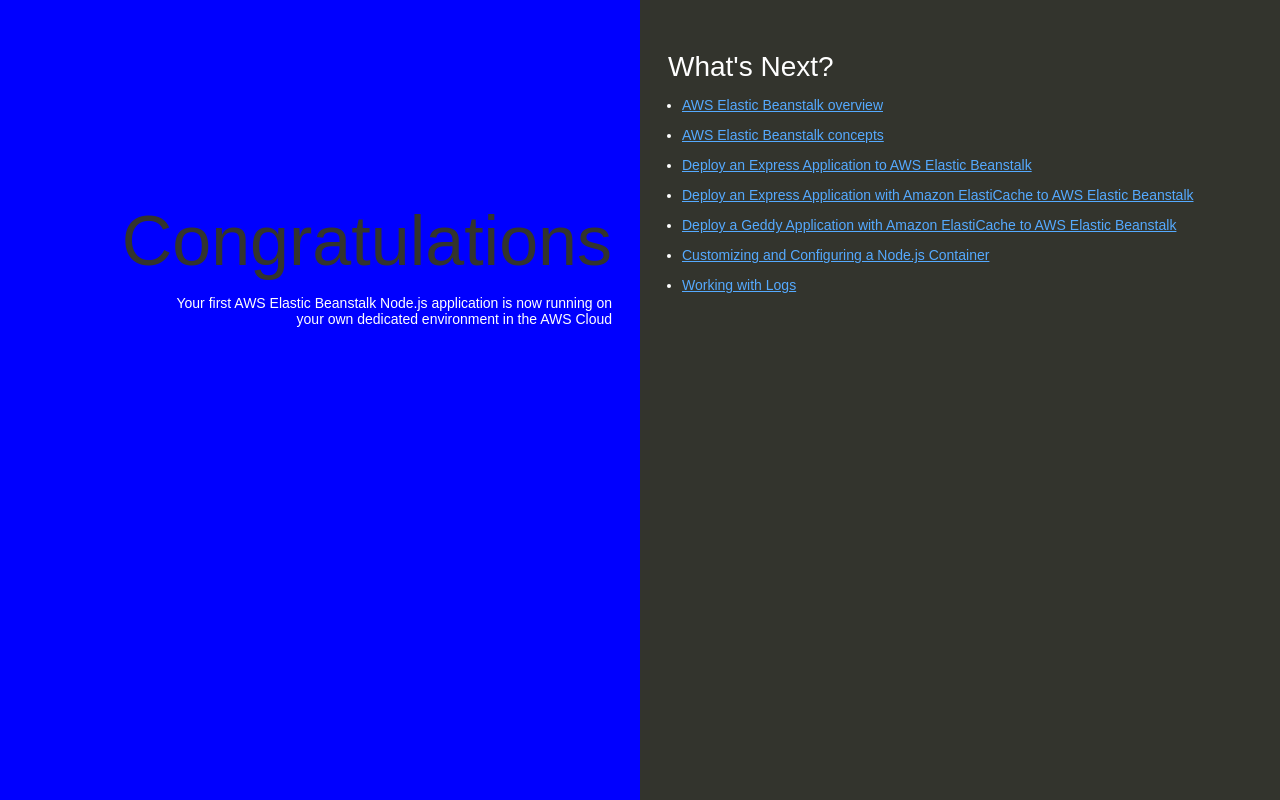
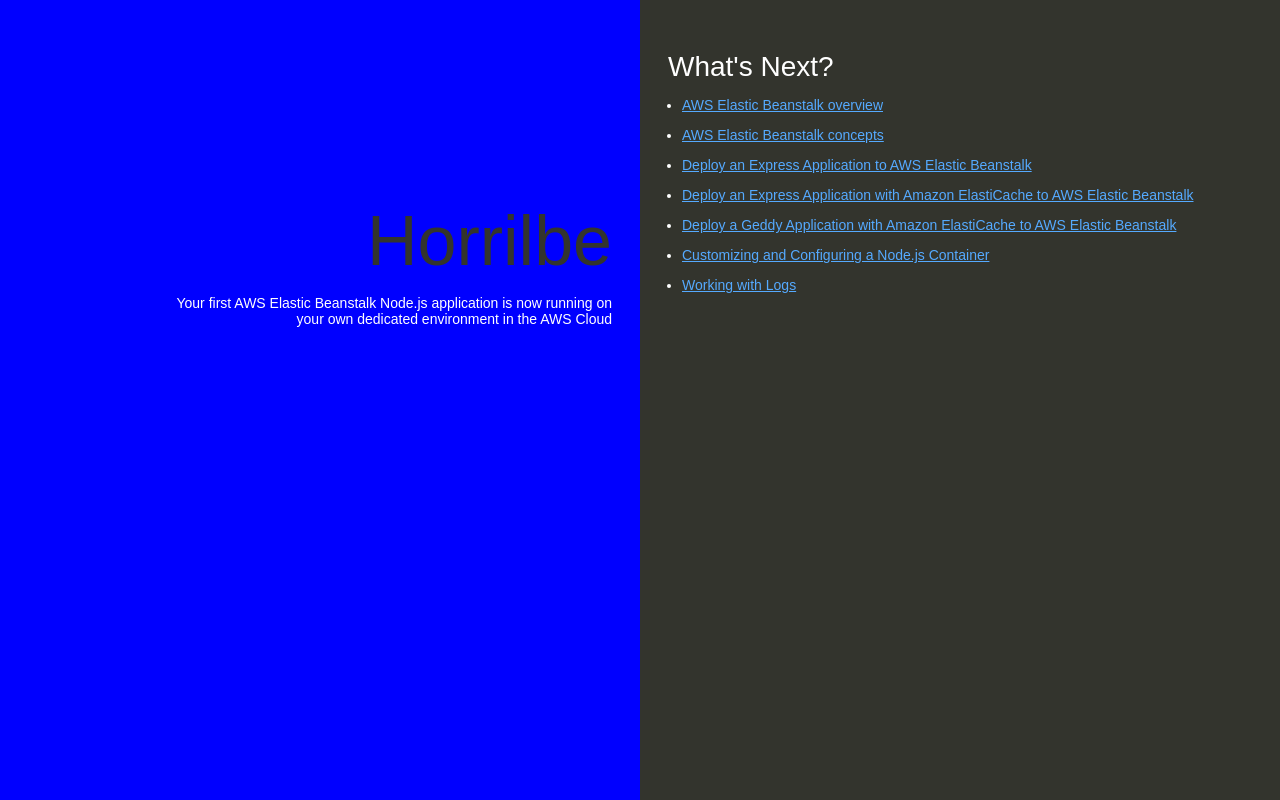
Before and after one commit to jkinami/my-nodejs-app, a website: page index.html in a window 1280 px wide. Drawn offline with Linux system fonts and the light colour scheme.

Commit message:
Update index.html
Updated to Horrible

```diff
--- a/index.html
+++ b/index.html
@@ -74,7 +74,7 @@
   </head>
   <body>
     <div class="textColumn">
-      <h1>Congratulations</h1>
+      <h1>Horrilbe</h1>
       <p>Your first AWS Elastic Beanstalk Node.js application is now running on your own dedicated environment in the AWS Cloud</p>
     </div>
     <div class="linksColumn">
```
